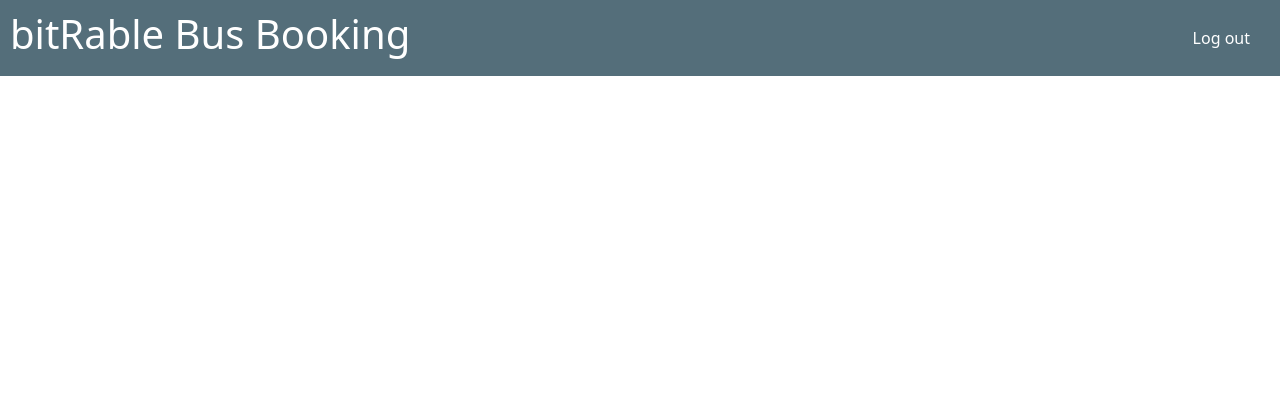
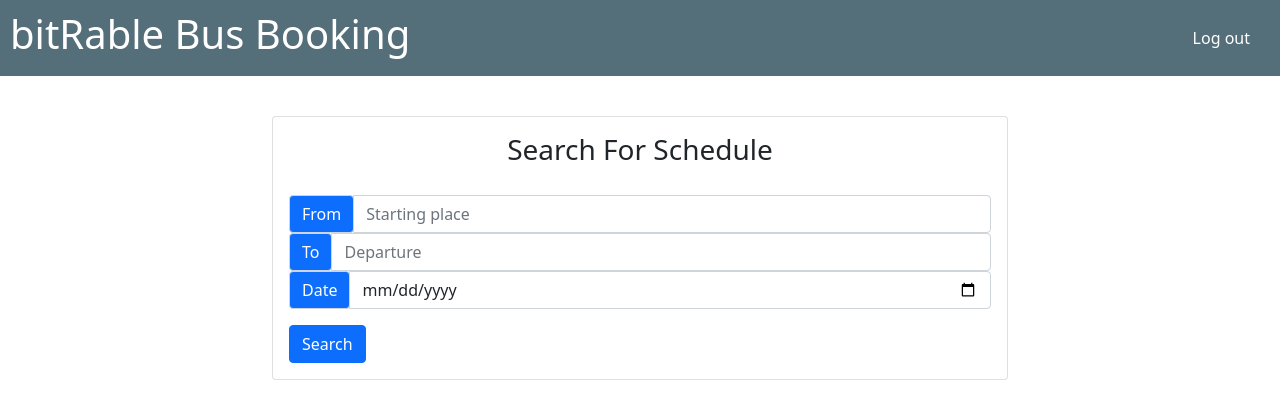
Before and after one commit to bitReble/OnlineSeats-Website, a React (Create React App) app: page /search in a window 1280 px wide. Shown: the top 418 px of the page. Built offline with nearby package versions, Linux system fonts and the light colour scheme; sample sign-in values are in the browser's storage.

Commit message:
Bus searching form,

```diff
--- a/src/App.css
+++ b/src/App.css
@@ -309,3 +309,7 @@
   align-items: center;
   flex-direction: row;
 }
+
+.active {
+  color: black !important;
+}
--- a/src/components/auth/Login.js
+++ b/src/components/auth/Login.js
@@ -43,7 +43,7 @@ const Login = ({ login, isAuthenticated, userCategory }) => {
   };
 
   if (isAuthenticated && userCategory === "operator") {
-    return <Redirect to="/busroute"></Redirect>;
+    return <Redirect to="/schedule"></Redirect>;
   } else if (isAuthenticated && userCategory === "passenger") {
     return <Redirect to="/search"></Redirect>;
   }
--- a/src/components/auth/Register.js
+++ b/src/components/auth/Register.js
@@ -53,7 +53,7 @@ const Register = ({ register, isAuthenticated, userCategory }) => {
   };
 
   if (isAuthenticated && userCategory === "operator") {
-    return <Redirect to="/busroute"></Redirect>;
+    return <Redirect to="/schedule"></Redirect>;
   } else if (isAuthenticated && userCategory === "passenger") {
     return <Redirect to="/search"></Redirect>;
   }
--- a/src/components/layout/Navbar.js
+++ b/src/components/layout/Navbar.js
@@ -1,5 +1,5 @@
 import { connect } from "react-redux";
-import { Link } from "react-router-dom";
+import { NavLink } from "react-router-dom";
 import PropTypes from "prop-types";
 import { logout } from "../../actions/auth";
 
@@ -7,24 +7,32 @@ const NavBar = ({ isAuthenticated, logout, userCategory }) => {
   return (
     <div className="nav-bar">
       <div className="left">
-        <Link to="/">
+        <NavLink exact to="/">
           <h1>bitRable Bus Booking</h1>
-        </Link>
+        </NavLink>
       </div>
       <div className="right">
-        {!isAuthenticated && <Link to="/register">Sign Up</Link>}
-        {!isAuthenticated && <Link to="/login">Sign In</Link>}
+        {!isAuthenticated && <NavLink to="/register">Sign Up</NavLink>}
+        {!isAuthenticated && <NavLink to="/login">Sign In</NavLink>}
         {isAuthenticated && userCategory === "operator" && (
-          <Link to="/schedule">Schedule</Link>
+          <NavLink activeClassName="active" to="/schedule">
+            Schedule
+          </NavLink>
         )}
         {isAuthenticated && userCategory === "operator" && (
-          <Link to="/bustype">Bus types</Link>
+          <NavLink activeClassName="active" to="/bustype">
+            Bus types
+          </NavLink>
         )}
         {isAuthenticated && userCategory === "operator" && (
-          <Link to="/busroute">Bus routes</Link>
+          <NavLink activeClassName="active" to="/busroute">
+            Bus routes
+          </NavLink>
         )}
         {isAuthenticated && userCategory === "passenger" && (
-          <Link to="/search">Search</Link>
+          <NavLink activeClassName="active" to="/search">
+            Search
+          </NavLink>
         )}
         {isAuthenticated && (
           <button
--- a/src/components/pages/Search.js
+++ b/src/components/pages/Search.js
@@ -1,5 +1,59 @@
 const Search = () => {
-  return <div></div>;
+  return (
+    <div className="container">
+      <div className="row">
+        <div className="col-10 mx-auto col-md-8 mt-4">
+          <div className="card card-body my-3">
+            <h3 className="text-capitalize text-center">Search for schedule</h3>
+            <form style={{ marginTop: "20px" }}>
+              <div className="input-group">
+                <div className="input-group-prepend">
+                  <div className="input-group-text bg-primary text-white">
+                    From
+                  </div>
+                </div>
+                <input
+                  // onChange={onFromChange}
+                  type="text"
+                  className="form-control"
+                  placeholder="Starting place"
+                />
+              </div>
+              <div className="input-group">
+                <div className="input-group-prepend">
+                  <div className="input-group-text bg-primary text-white">
+                    To
+                  </div>
+                </div>
+                <input
+                  // onChange={onToChange}
+                  type="text"
+                  className="form-control"
+                  placeholder="Departure"
+                />
+              </div>
+              <div className="input-group">
+                <div className="input-group-prepend">
+                  <div className="input-group-text bg-primary text-white">
+                    Date
+                  </div>
+                </div>
+                <input
+                  // onChange={onToChange}
+                  type="date"
+                  className="form-control"
+                  placeholder="Departure"
+                />
+              </div>
+              <button type="submit" className="btn btn-block btn-primary mt-3">
+                Search
+              </button>
+            </form>
+          </div>
+        </div>
+      </div>
+    </div>
+  );
 };
 
 export default Search;
```
